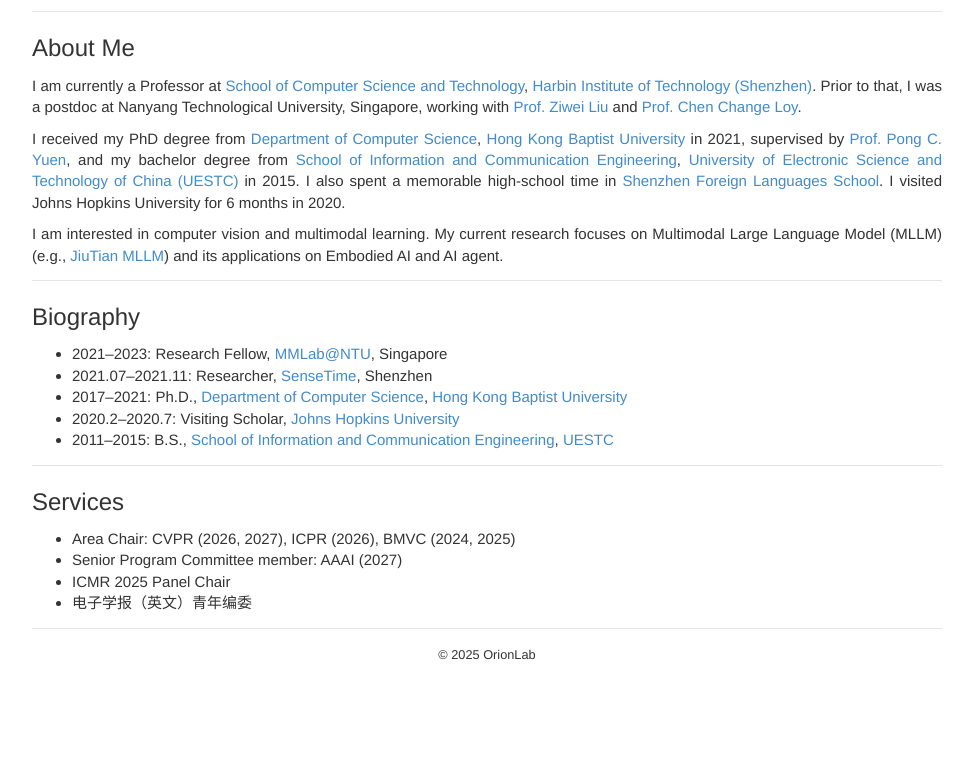
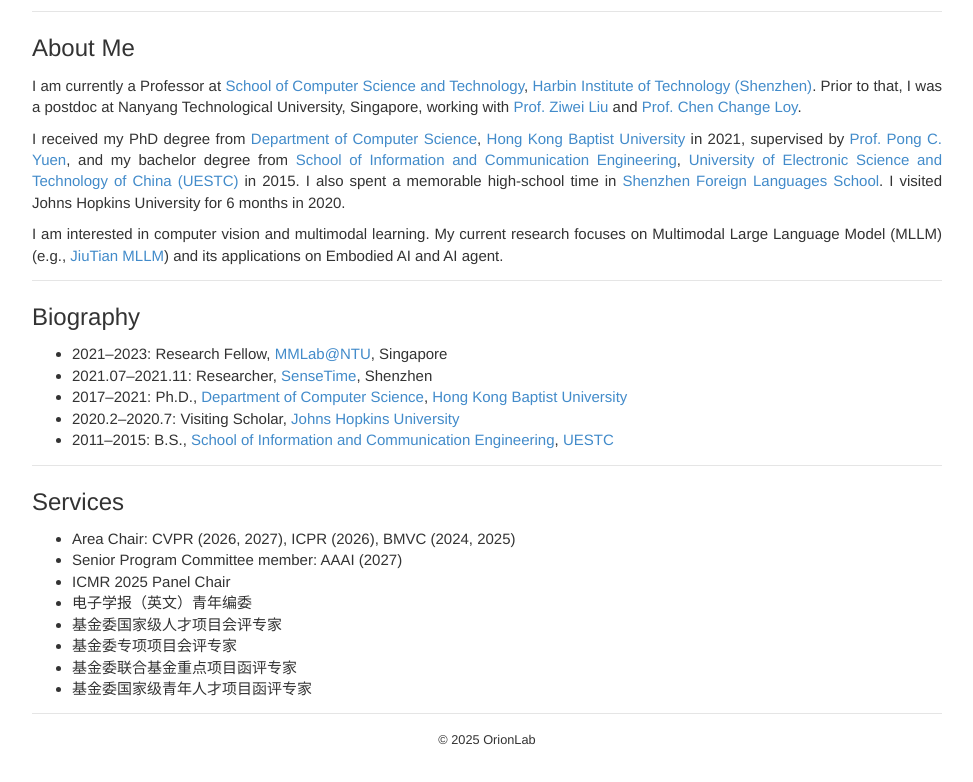
Before and after one commit to rshaojimmy/OrionLab, a plain HTML site: page index.html in a window 1280 px wide. Shown: the part 754-1536 px from the top of the page, without its empty margins (153-1126 px from the left). Before the commit the page ends 1458 px from the top, so only its background shows below. Drawn offline with Linux system fonts and the light colour scheme.

Commit message:
add services info

```diff
--- a/index.html
+++ b/index.html
@@ -185,6 +185,10 @@
         <li>Senior Program Committee member: AAAI (2027) </li>
         <li>ICMR 2025 Panel Chair</li>
         <li>电子学报（英文）青年编委</li>
+        <li>基金委国家级人才项目会评专家</li>
+        <li>基金委专项项目会评专家</li>
+        <li>基金委联合基金重点项目函评专家</li>
+        <li>基金委国家级青年人才项目函评专家</li>
         <!--
         <li>Invited Reviewer for: TPAMI, IJCV, TIP, TNNLS, TIFS, TCSVT, JSTSP, PR</li>
         <li>Conferences: CVPR, ICCV, ECCV, ICML, NeurIPS, ICLR, AAAI, IJCAI, ACM MM</li>
```
Also changed, not shown: recruit/index.html (+1 -1 lines).
